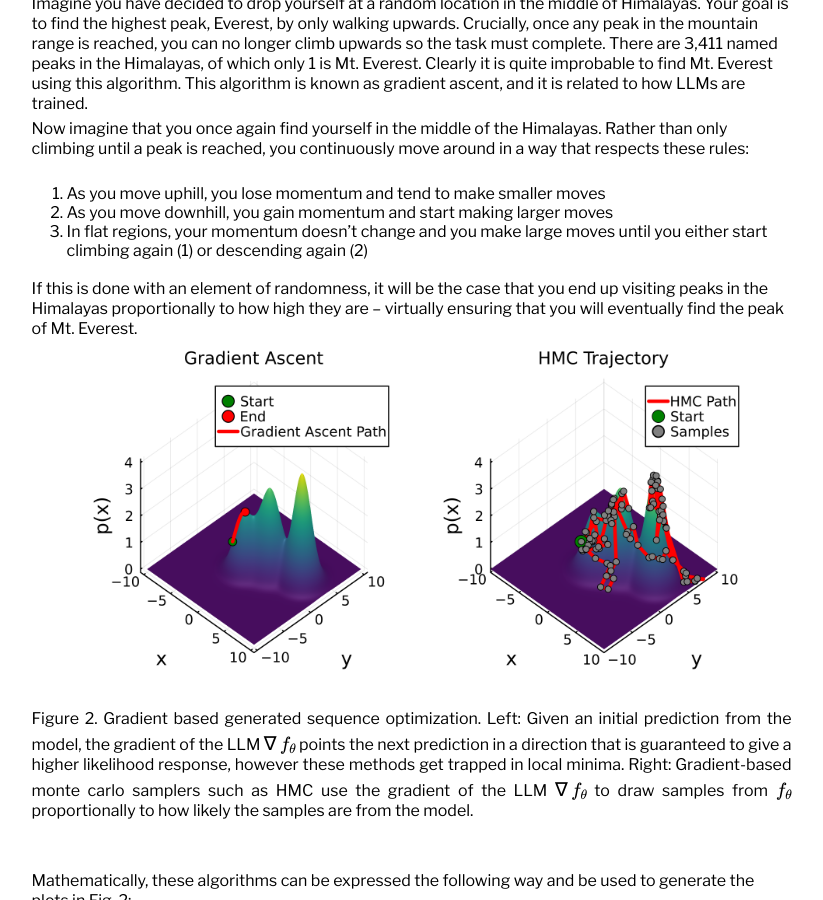
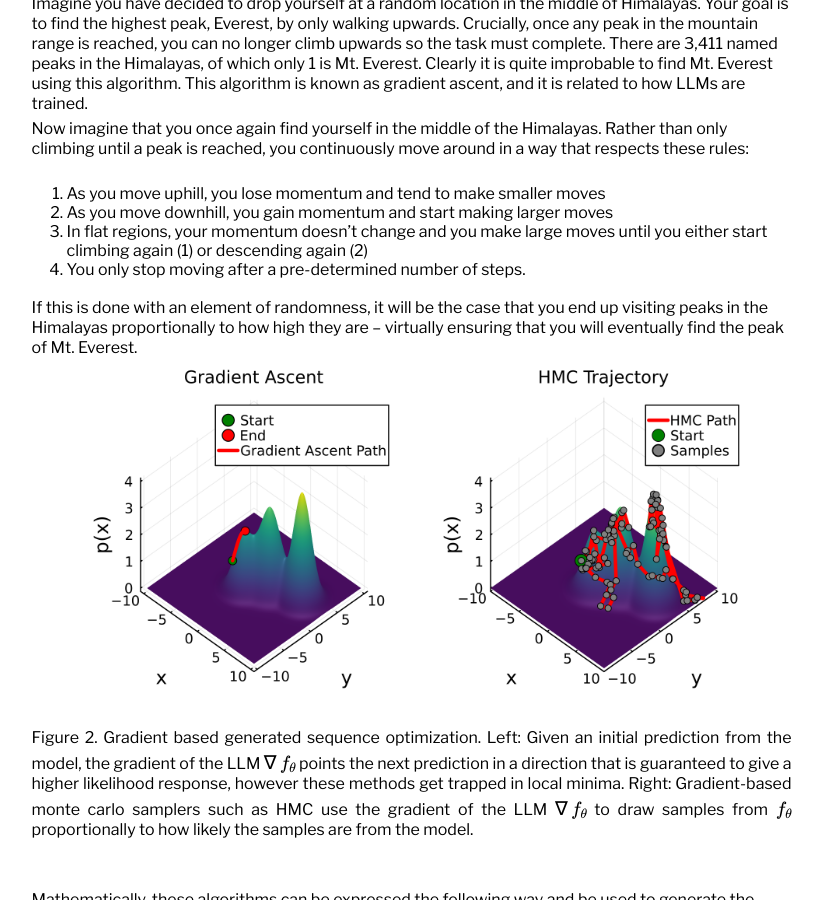
Before and after one commit to dan-sprague/dan-sprague.github.io, a Jekyll site: the page built from _posts/2025-02-02-llmthinking.markdown, in a window 1280 px wide and 900 px high, scrolled down 2225 px. Shown: the whole window, without its empty margins (221-1044 px from the left). Built offline with Jekyll 4.4.1, drawn with Linux system fonts in a browser that asks for light colours; formulas are drawn with MathJax 3.

Commit message:
fixed bug

```diff
--- a/_posts/2025-02-02-llmthinking.markdown
+++ b/_posts/2025-02-02-llmthinking.markdown
@@ -62,6 +62,7 @@ Now imagine that you once again find yourself in the middle of the Himalayas. Ra
 1. As you move uphill, you lose momentum and tend to make smaller moves
 2. As you move downhill, you gain momentum and start making larger moves
 3. In flat regions, your momentum doesn't change and you make large moves until you either start climbing again (1) or descending again (2)
+4. You only stop moving after a pre-determined number of steps.
 <br><br>
 
 If this is done with an element of randomness, it will be the case that you end up visiting peaks in the Himalayas proportionally to how high they are -- virtually ensuring that you will eventually find the peak of Mt. Everest.
```
